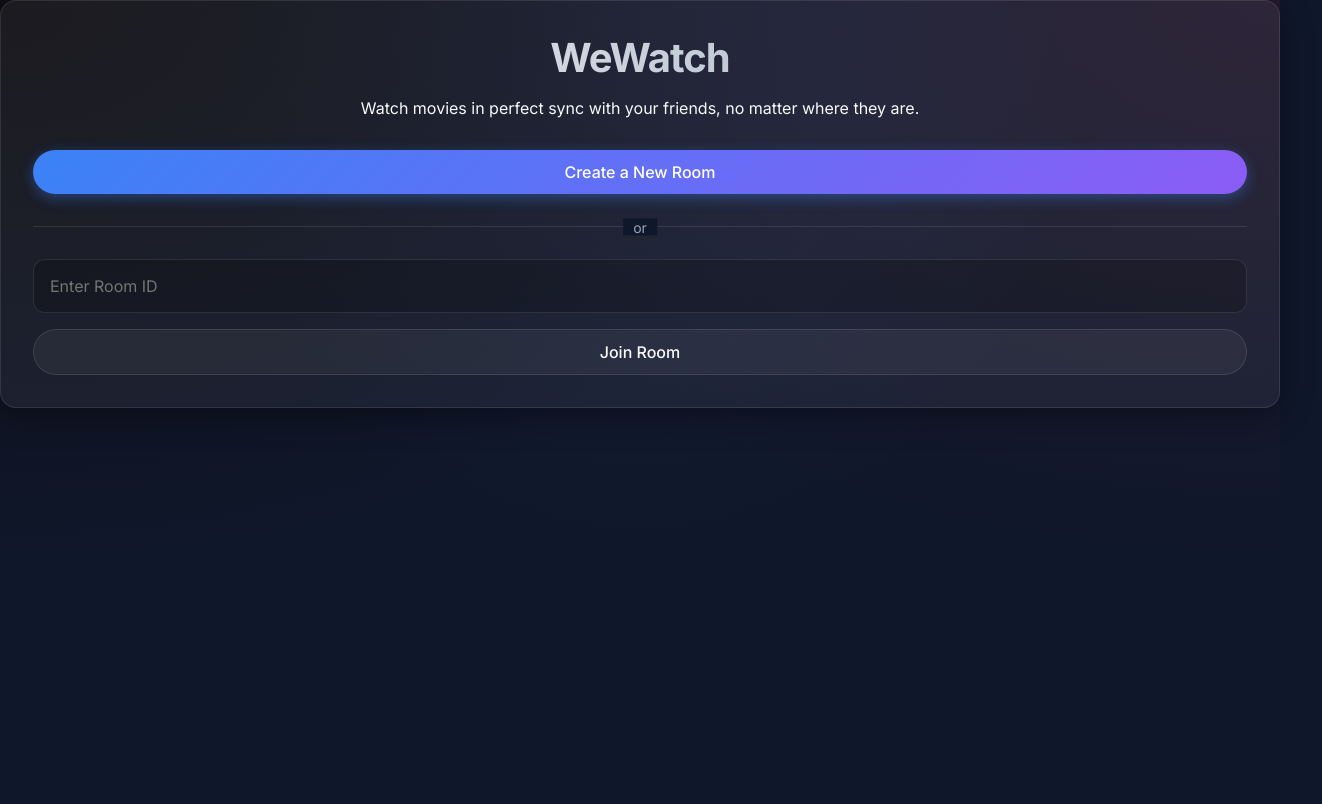
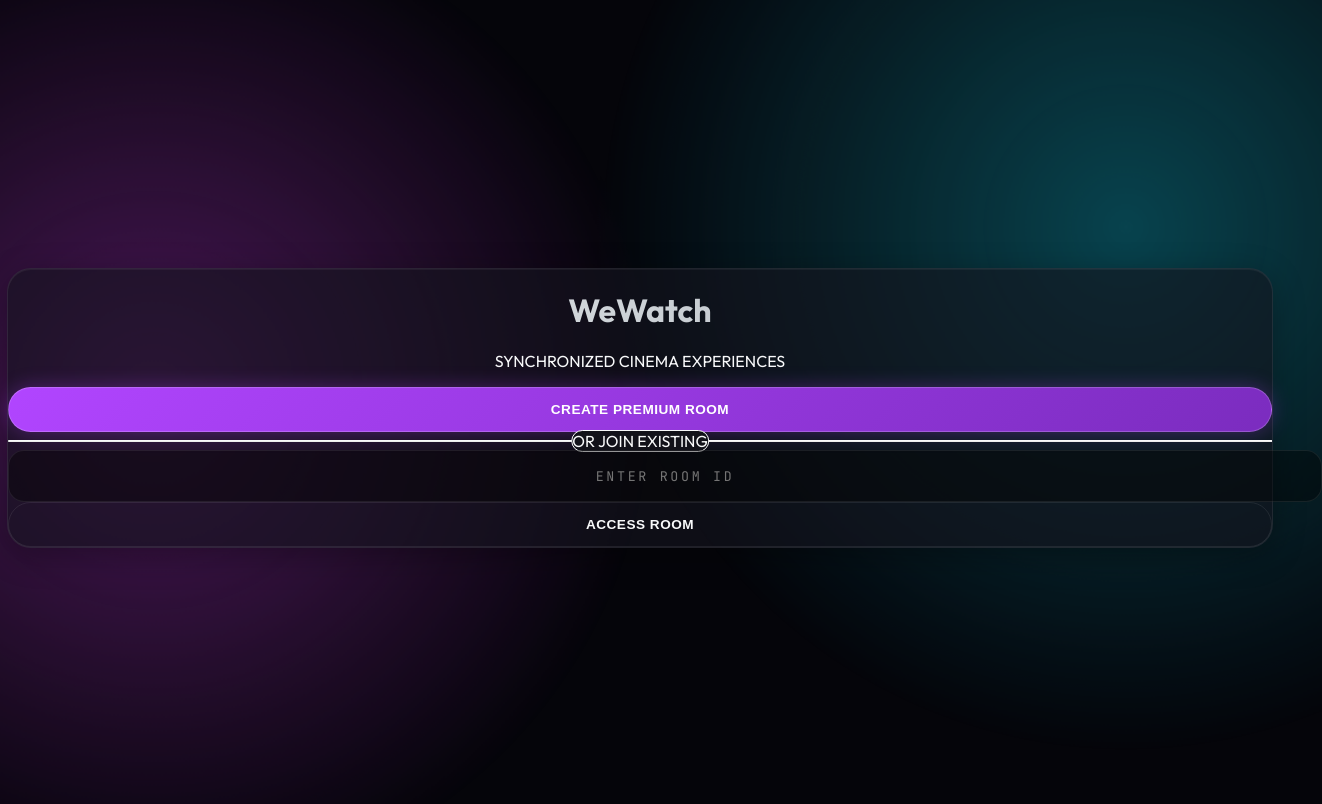
Before and after one commit to MustafaElsayed74/WEWatch, a Next.js app: page / in a window 1280 px wide. Shown: the top 804 px of the page, 1322 px wide, since content can reach past the window. Built offline with nearby package versions, Linux system fonts and the light colour scheme.

Commit message:
feat: complete UI overhaul with premium cinematic aesthetic

```diff
--- a/src/app/globals.css
+++ b/src/app/globals.css
@@ -1,144 +1,145 @@
-@import url('https://fonts.googleapis.com/css2?family=Inter:wght@300;400;500;600;700&display=swap');
+@tailwind base;
+@tailwind components;
+@tailwind utilities;
 
 :root {
-  --bg-color: #0f172a; /* Slate 900 */
-  --text-primary: #f8fafc;
-  --text-secondary: #94a3b8;
-  --primary: #3b82f6;
-  --primary-hover: #2563eb;
-  --accent: #8b5cf6;
-  --glass-bg: rgba(255, 255, 255, 0.05);
-  --glass-border: rgba(255, 255, 255, 0.1);
-  --glass-shadow: 0 8px 32px 0 rgba(0, 0, 0, 0.37);
-  --radius: 16px;
-  --font-sans: 'Inter', sans-serif;
-}
-
-* {
-  box-sizing: border-box;
-  margin: 0;
-  padding: 0;
+  --background: #05050A; /* Deep midnight black */
+  --foreground: #F8F9FA;
+  --primary: #B145FF; /* Neon Purple */
+  --primary-glow: rgba(177, 69, 255, 0.5);
+  --secondary: #00F0FF; /* Vibrant Cyan */
+  --secondary-glow: rgba(0, 240, 255, 0.4);
+  --glass-bg: rgba(20, 20, 30, 0.6);
+  --glass-border: rgba(255, 255, 255, 0.08);
+  --surface: #12121A;
 }
 
 body {
-  background: var(--bg-color);
-  background-image:
-    radial-gradient(at 0% 0%, hsla(253,16%,7%,1) 0, transparent 50%),
-    radial-gradient(at 50% 0%, hsla(225,39%,30%,0.2) 0, transparent 50%),
-    radial-gradient(at 100% 0%, hsla(339,49%,30%,0.2) 0, transparent 50%);
-  color: var(--text-primary);
-  font-family: var(--font-sans);
+  background-color: var(--background);
+  color: var(--foreground);
+  font-family: var(--font-outfit), sans-serif;
+  overflow-x: hidden;
+  position: relative;
   min-height: 100vh;
-  display: flex;
-  flex-direction: column;
-  overflow-x: hidden;
 }
 
-h1, h2, h3, h4, h5, h6 {
-  font-weight: 700;
-  letter-spacing: -0.025em;
+/* Dynamic Cinematic Background Mesh */
+body::before {
+  content: '';
+  position: fixed;
+  top: 0; left: 0; right: 0; bottom: 0;
+  background:
+    radial-gradient(circle at 15% 50%, var(--primary-glow) 0%, transparent 40%),
+    radial-gradient(circle at 85% 30%, var(--secondary-glow) 0%, transparent 40%);
+  z-index: -1;
+  animation: bgBreathing 15s ease-in-out infinite alternate;
+  opacity: 0.7;
 }
 
-a {
-  color: inherit;
-  text-decoration: none;
+@keyframes bgBreathing {
+  0% { transform: scale(1); filter: hue-rotate(0deg); }
+  50% { transform: scale(1.1); filter: hue-rotate(15deg); }
+  100% { transform: scale(1); filter: hue-rotate(0deg); }
 }
 
+/* Advanced Glassmorphism */
 .glass-panel {
   background: var(--glass-bg);
-  backdrop-filter: blur(16px);
-  -webkit-backdrop-filter: blur(16px);
+  backdrop-filter: blur(24px) saturate(150%);
+  -webkit-backdrop-filter: blur(24px) saturate(150%);
   border: 1px solid var(--glass-border);
-  border-radius: var(--radius);
-  box-shadow: var(--glass-shadow);
-  padding: 2rem;
+  box-shadow: 0 8px 32px 0 rgba(0, 0, 0, 0.3), inset 0 1px 0 rgba(255,255,255,0.05);
+  border-radius: 24px;
 }
 
+/* Premium Buttons */
 .btn {
   display: inline-flex;
   align-items: center;
   justify-content: center;
-  padding: 0.75rem 1.5rem;
-  border-radius: 9999px;
-  font-weight: 500;
-  transition: all 0.2s ease-in-out;
+  padding: 0.875rem 2rem;
+  border-radius: 100px;
+  font-weight: 600;
+  letter-spacing: 0.5px;
+  transition: all 0.3s cubic-bezier(0.25, 1, 0.5, 1);
+  position: relative;
+  overflow: hidden;
+  text-transform: uppercase;
+  font-size: 0.85rem;
   cursor: pointer;
-  border: none;
-  font-family: var(--font-sans);
-  font-size: 1rem;
 }
 
 .btn-primary {
-  background: linear-gradient(135deg, var(--primary), var(--accent));
+  background: linear-gradient(135deg, var(--primary) 0%, #7B2CBF 100%);
   color: white;
-  box-shadow: 0 4px 14px 0 rgba(59, 130, 246, 0.39);
+  border: 1px solid rgba(255,255,255,0.2);
+  box-shadow: 0 0 20px rgba(177, 69, 255, 0.3);
 }
 
 .btn-primary:hover {
   transform: translateY(-2px);
-  box-shadow: 0 6px 20px 0 rgba(59, 130, 246, 0.5);
+  box-shadow: 0 0 30px rgba(177, 69, 255, 0.5);
+  filter: brightness(1.1);
 }
 
 .btn-secondary {
-  background: var(--glass-bg);
-  color: var(--text-primary);
+  background: transparent;
+  color: var(--foreground);
   border: 1px solid var(--glass-border);
 }
 
 .btn-secondary:hover {
-  background: rgba(255, 255, 255, 0.1);
+  background: rgba(255,255,255,0.05);
+  border-color: var(--secondary);
+  box-shadow: 0 0 15px var(--secondary-glow);
 }
 
-.input-field {
+/* Inputs */
+.input-premium {
+  background: rgba(0,0,0,0.4);
+  border: 1px solid var(--glass-border);
+  color: white;
+  padding: 1rem 1.5rem;
+  border-radius: 16px;
+  font-family: var(--font-mono), monospace;
+  transition: all 0.3s ease;
   width: 100%;
-  padding: 1rem;
-  background: rgba(0, 0, 0, 0.2);
-  border: 1px solid var(--glass-border);
-  border-radius: 12px;
-  color: white;
-  font-family: var(--font-sans);
-  outline: none;
-  transition: border-color 0.2s ease;
-  font-size: 1rem;
 }
 
-.input-field:focus {
-  border-color: var(--primary);
+.input-premium:focus {
+  outline: none;
+  border-color: var(--secondary);
+  box-shadow: 0 0 0 2px rgba(0, 240, 255, 0.2);
+  background: rgba(0,0,0,0.6);
 }
 
-/* Utilities */
-.text-center { text-align: center; }
-.mt-4 { margin-top: 1rem; }
-.mb-4 { margin-bottom: 1rem; }
-.mb-8 { margin-bottom: 2rem; }
-.flex { display: flex; }
-.flex-col { flex-direction: column; }
-.items-center { align-items: center; }
-.justify-center { justify-content: center; }
-.gap-4 { gap: 1rem; }
-.w-full { width: 100%; }
-
-/* Animations */
-@keyframes fadeIn {
-  from { opacity: 0; transform: translateY(10px); }
-  to { opacity: 1; transform: translateY(0); }
+/* Text Gradients */
+.text-gradient {
+  background: linear-gradient(to right, #F8F9FA, #A0AAB2);
+  -webkit-background-clip: text;
+  -webkit-text-fill-color: transparent;
+  background-clip: text;
 }
 
-.animate-fade-in {
-  animation: fadeIn 0.5s ease-out forwards;
+.text-gradient-primary {
+  background: linear-gradient(135deg, var(--primary) 0%, var(--secondary) 100%);
+  -webkit-background-clip: text;
+  -webkit-text-fill-color: transparent;
+  background-clip: text;
 }
 
 /* Custom Scrollbar */
-::-webkit-scrollbar {
-  width: 8px;
+::-webkit-scrollbar { width: 8px; }
+::-webkit-scrollbar-track { background: var(--background); }
+::-webkit-scrollbar-thumb { background: rgba(255,255,255,0.1); border-radius: 10px; }
+::-webkit-scrollbar-thumb:hover { background: var(--primary); }
+
+/* Utilities */
+.animate-fade-in { animation: fadeIn 0.8s cubic-bezier(0.16, 1, 0.3, 1) forwards; }
+.animate-slide-up { animation: slideUp 0.8s cubic-bezier(0.16, 1, 0.3, 1) forwards; }
+
+@keyframes fadeIn { from { opacity: 0; } to { opacity: 1; } }
+@keyframes slideUp {
+  from { opacity: 0; transform: translateY(30px); }
+  to { opacity: 1; transform: translateY(0); }
 }
-::-webkit-scrollbar-track {
-  background: var(--bg-color);
-}
-::-webkit-scrollbar-thumb {
-  background: var(--glass-border);
-  border-radius: 4px;
-}
-::-webkit-scrollbar-thumb:hover {
-  background: var(--text-secondary);
-}
--- a/src/app/layout.js
+++ b/src/app/layout.js
@@ -1,28 +1,27 @@
-import { Geist, Geist_Mono } from "next/font/google";
+import { Outfit, JetBrains_Mono } from "next/font/google";
 import "./globals.css";
 
-const geistSans = Geist({
-  variable: "--font-geist-sans",
+const outfit = Outfit({
   subsets: ["latin"],
+  variable: "--font-outfit",
 });
 
-const geistMono = Geist_Mono({
-  variable: "--font-geist-mono",
+const jetbrainsMono = JetBrains_Mono({
   subsets: ["latin"],
+  variable: "--font-mono",
 });
 
 export const metadata = {
-  title: "Create Next App",
-  description: "Generated by create next app",
+  title: "WeWatch - Premium Synchronized Cinema",
+  description: "Watch movies together in perfect sync.",
 };
 
 export default function RootLayout({ children }) {
   return (
-    <html
-      lang="en"
-      className={`${geistSans.variable} ${geistMono.variable} h-full antialiased`}
-    >
-      <body className="min-h-full flex flex-col">{children}</body>
+    <html lang="en">
+      <body className={`${outfit.variable} ${jetbrainsMono.variable} antialiased`}>
+        {children}
+      </body>
     </html>
   );
 }
--- a/src/app/page.js
+++ b/src/app/page.js
@@ -22,35 +22,42 @@ export default function Home() {
 
   return (
     <main className="flex flex-col items-center justify-center min-h-screen p-4 animate-fade-in">
-      <div className="glass-panel w-full max-w-md text-center">
-        <h1 className="mb-4" style={{ fontSize: '2.5rem', background: 'linear-gradient(to right, #fff, #94a3b8)', WebkitBackgroundClip: 'text', color: 'transparent' }}>
+      <div className="absolute top-8 left-8 text-2xl font-bold tracking-wider text-gradient-primary">WW</div>
+
+      <div className="glass-panel w-full max-w-md text-center p-10 animate-slide-up relative">
+        {/* Glow effect behind the panel */}
+        <div className="absolute -inset-1 bg-gradient-to-r from-primary to-secondary blur-lg opacity-20 -z-10 rounded-[30px]"></div>
+
+        <h1 className="text-5xl font-extrabold mb-4 text-gradient">
           WeWatch
         </h1>
-        <p className="text-secondary mb-8">
-          Watch movies in perfect sync with your friends, no matter where they are.
+        <p className="text-secondary mb-10 text-sm tracking-wide">
+          SYNCHRONIZED CINEMA EXPERIENCES
         </p>
 
-        <div className="flex flex-col gap-4">
-          <button onClick={createRoom} className="btn btn-primary w-full">
-            Create a New Room
+        <div className="flex flex-col gap-6">
+          <button onClick={createRoom} className="btn btn-primary w-full group">
+            <span className="relative z-10">Create Premium Room</span>
+            <div className="absolute inset-0 bg-gradient-to-r from-secondary to-primary opacity-0 group-hover:opacity-100 transition-opacity duration-300"></div>
           </button>
 
-          <div style={{ position: 'relative', margin: '1rem 0' }}>
-            <hr style={{ border: 'none', borderTop: '1px solid var(--glass-border)' }} />
-            <span style={{ position: 'absolute', top: '50%', left: '50%', transform: 'translate(-50%, -50%)', background: 'var(--bg-color)', padding: '0 10px', color: 'var(--text-secondary)', fontSize: '0.875rem' }}>or</span>
+          <div className="relative my-2">
+            <hr className="border-t border-glass-border" />
+            <span className="absolute top-1/2 left-1/2 transform -translate-x-1/2 -translate-y-1/2 bg-[#12121A] px-4 text-xs text-secondary font-mono tracking-widest uppercase rounded-full border border-glass-border">or join existing</span>
           </div>
 
-          <form onSubmit={joinRoom} className="flex flex-col gap-4">
+          <form onSubmit={joinRoom} className="flex flex-col gap-4 relative">
             <input
               type="text"
-              placeholder="Enter Room ID"
-              className="input-field"
+              placeholder="ENTER ROOM ID"
+              className="input-premium text-center tracking-[0.2em] font-bold placeholder-gray-600 uppercase"
               value={joinRoomId}
-              onChange={(e) => setJoinRoomId(e.target.value)}
+              onChange={(e) => setJoinRoomId(e.target.value.toUpperCase())}
+              maxLength={6}
               required
             />
             <button type="submit" className="btn btn-secondary w-full">
-              Join Room
+              Access Room
             </button>
           </form>
         </div>
```
Also changed, not shown: src/app/room/[roomId]/page.js (+33 -15 lines), src/components/UploadModal.js (+37 -18 lines).
